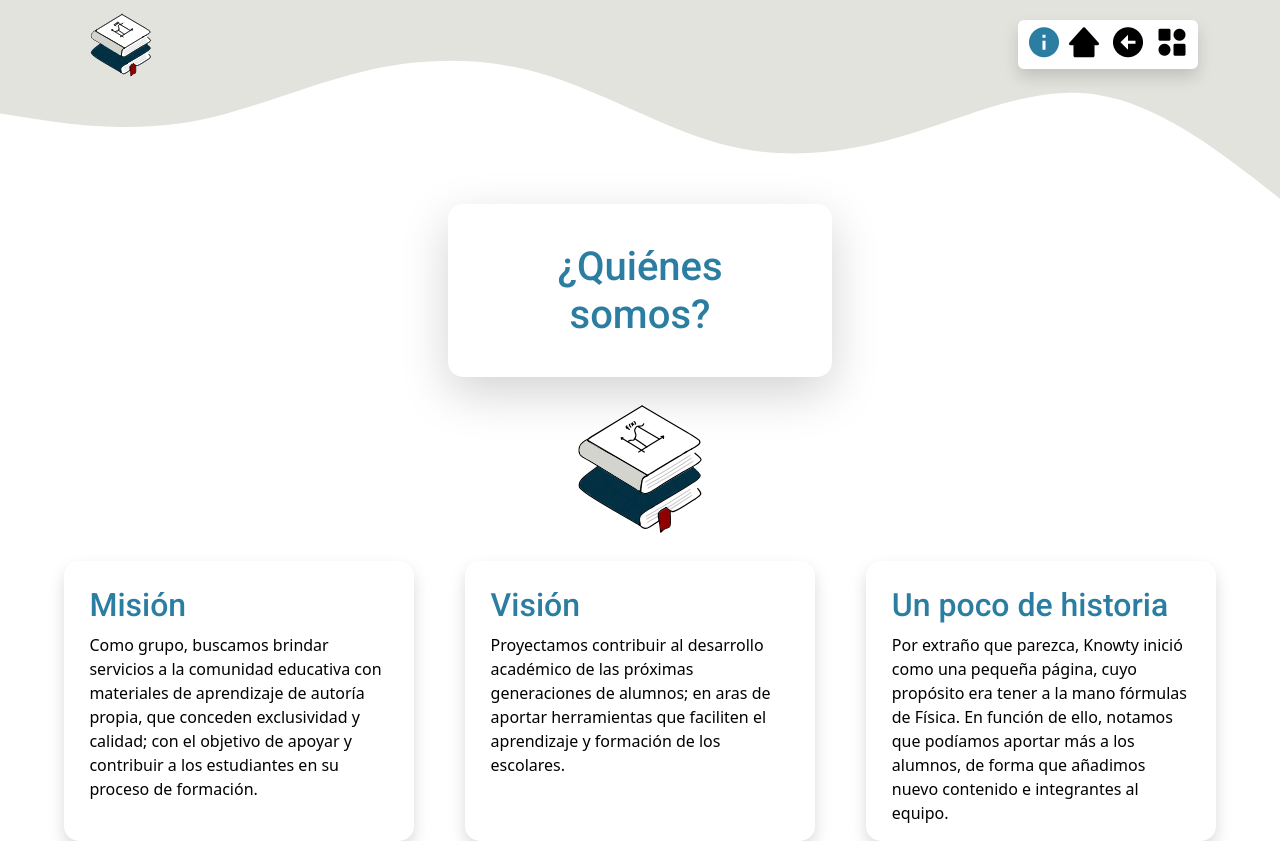
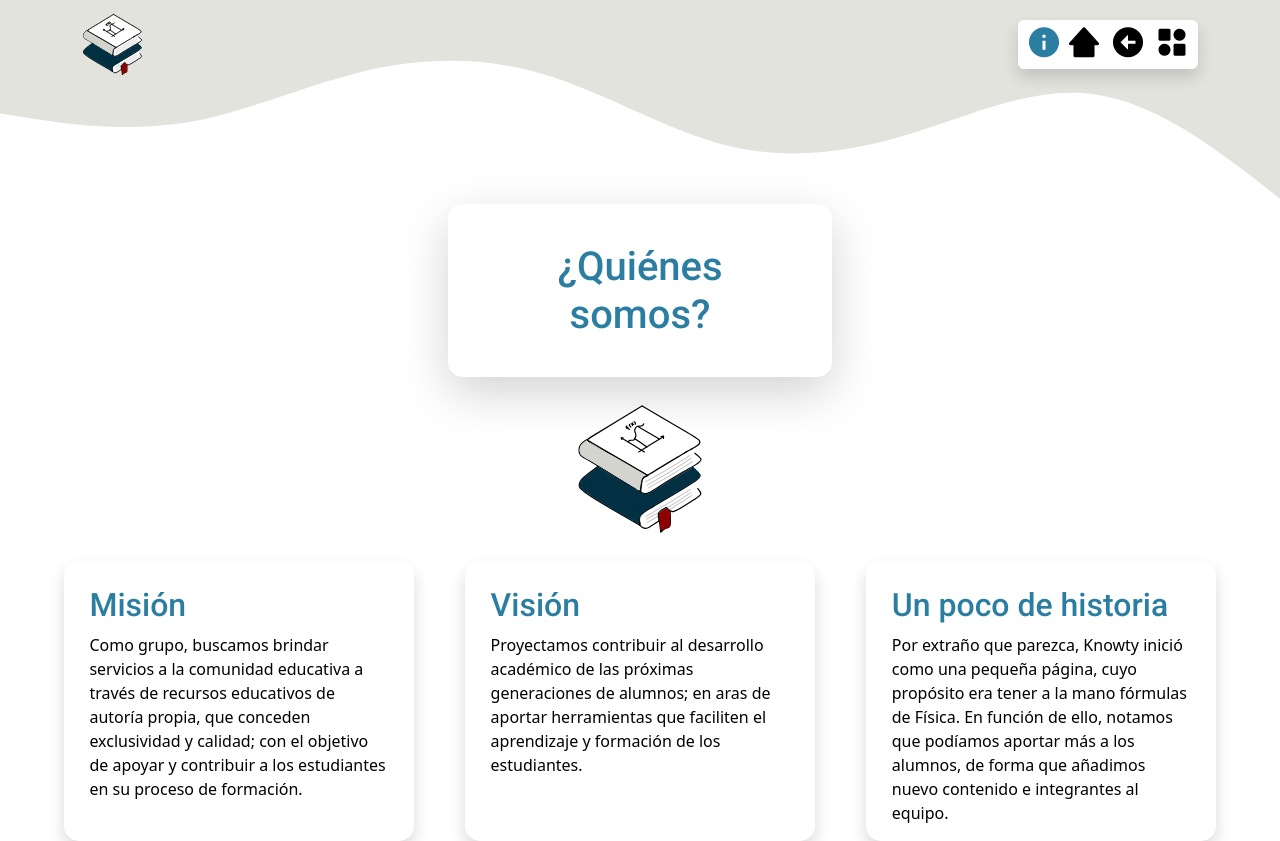
Before and after one commit to jeliasdiaz/knowty, a React (Create React App) app: page /info in a window 1280 px wide. Shown: the top 841 px of the page. Built offline with nearby package versions, Linux system fonts and the light colour scheme.

Commit message:
formuapp

```diff
--- a/src/components/Navbar.jsx
+++ b/src/components/Navbar.jsx
@@ -6,7 +6,7 @@ export const Navbar = () => {
         <>
             <nav className="navbar navbar-expand-lg fixed-top">
                 <div className="container-fluid container">
-                    <NavLink to="/" className="text-decoration-none bg-transparent"><img src="/img/logo.svg" alt="" className="navbar-brand ms-2" /></NavLink>
+                    <NavLink to="/" className="text-decoration-none bg-transparent"><img src="/img/logo.svg" alt="" className="navbar-brand" /></NavLink>
 
 
                     <div className="navbar-nav ms-auto shadow bg-white rounded p-1">
--- a/src/index.css
+++ b/src/index.css
@@ -173,9 +173,7 @@ h1 {
   border-radius: 15px;
   padding: 4%;
 }
-code {
-  color: black !important;
-}
+
 
 /** Geometría page */
 .geometriaImgOne {
@@ -302,6 +300,11 @@ form {
   border: #28708f !important;
 }
 
+/** Global elements */
+code {
+  color: black !important;
+}
+
 hr {
   margin: 2% !important;
   margin-left: auto !important;
@@ -313,6 +316,7 @@ hr {
   background-color: #2b7ea1 !important;
   border: #2b7ea1 !important;
 }
+
 
 @media screen and (max-width: 800px) {
   .home {
--- a/src/pages/InfoPage.jsx
+++ b/src/pages/InfoPage.jsx
@@ -9,11 +9,11 @@ export const InfoPage = () => {
             <div className="flex-1 justify-content-center cardsInfoSection">
                 <div className="cardInfo shadow" data-aos="zoom-in-down" data-aos-duration="1200">
                     <h2>Misión</h2>
-                    <p>Como grupo, buscamos brindar servicios a la comunidad educativa con materiales de aprendizaje de autoría propia, que conceden exclusividad y calidad; con el objetivo de apoyar y contribuir a los estudiantes en su proceso de formación.</p>
+                    <p>Como grupo, buscamos brindar servicios a la comunidad educativa a través de recursos educativos de autoría propia, que conceden exclusividad y calidad; con el objetivo de apoyar y contribuir a los estudiantes en su proceso de formación.</p>
                 </div>
                 <div className="cardInfo shadow" data-aos="zoom-in-down" data-aos-duration="1200">
                     <h2>Visión</h2>
-                    <p>Proyectamos contribuir al desarrollo académico de las próximas generaciones de alumnos; en aras de aportar herramientas que faciliten el aprendizaje y formación de los escolares. </p>
+                    <p>Proyectamos contribuir al desarrollo académico de las próximas generaciones de alumnos; en aras de aportar herramientas que faciliten el aprendizaje y formación de los estudiantes. </p>
                 </div>
                 <div className="cardInfo lastCardInfo shadow" data-aos="zoom-in-down" data-aos-duration="1200">
                     <h2>Un poco de historia</h2>
```
Also changed, not shown: src/components/Footer.css (+2 -32 lines).
